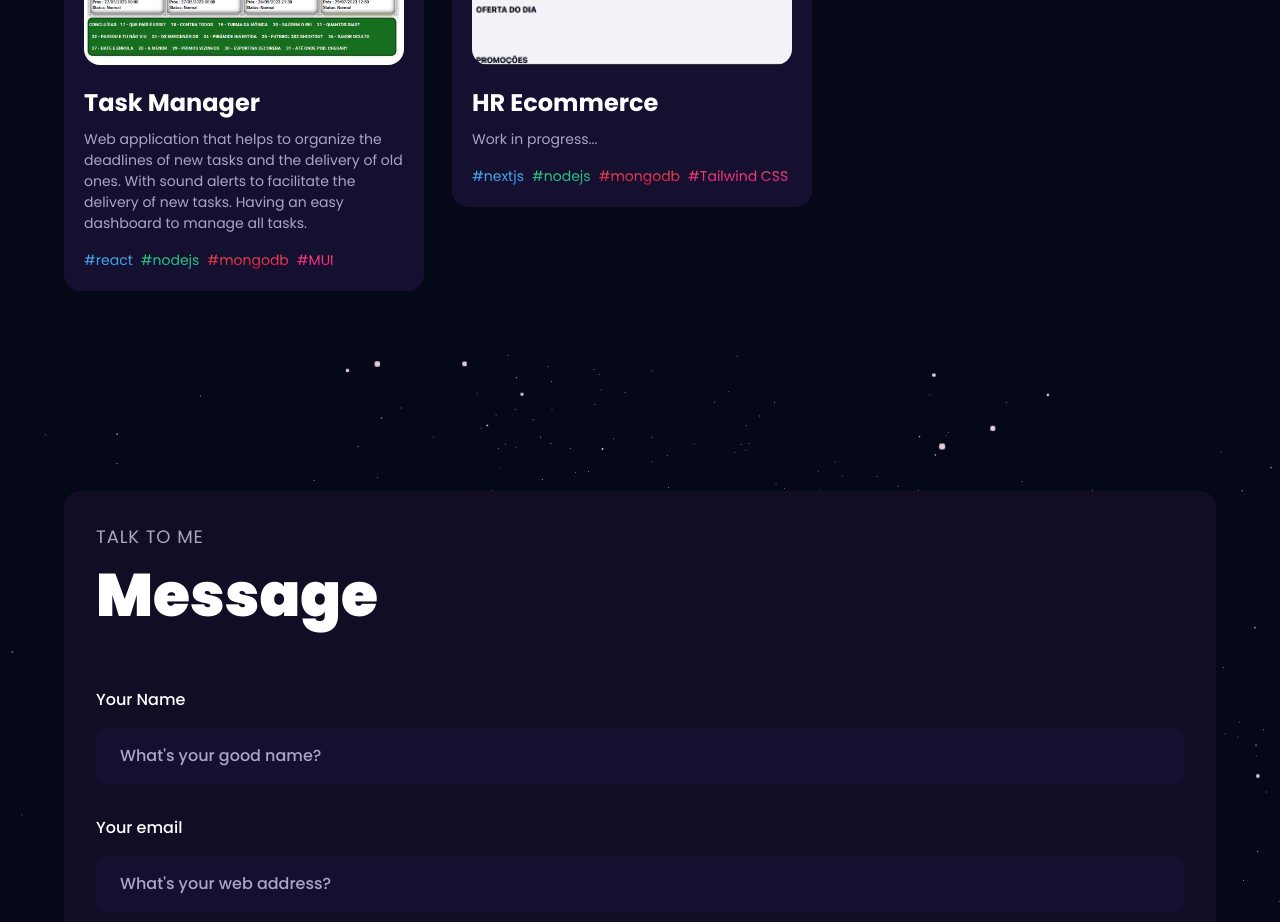
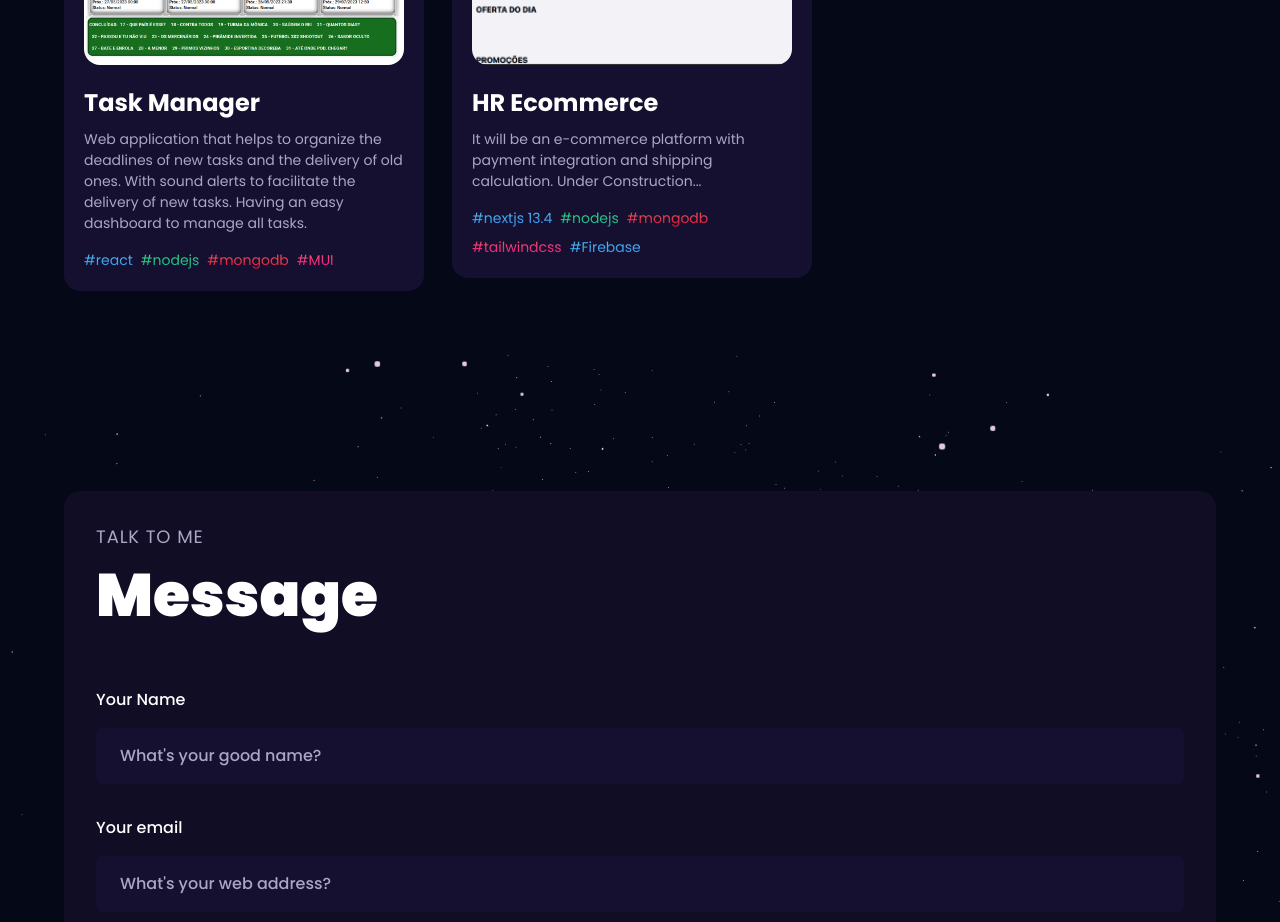
Before and after one commit to jonasmkunzler/jonask-portfolio, a React (Vite) app: page / in a window 1280 px wide. Shown: the part 3580-4502 px from the top of the page. Built offline with nearby package versions, Linux system fonts and the light colour scheme.

Commit message:
enviando novas alterações do index

```diff
--- a/src/constants/index.js
+++ b/src/constants/index.js
@@ -172,10 +172,11 @@ const projects = [
   },
   {
     name: 'HR Ecommerce',
-    description: 'Work in progress...',
+    description:
+      'It will be an e-commerce platform with payment integration and shipping calculation. Under Construction...',
     tags: [
       {
-        name: 'nextjs',
+        name: 'nextjs 13.4',
         color: 'blue-text-gradient'
       },
       {
@@ -187,8 +188,12 @@ const projects = [
         color: 'red-text-gradient'
       },
       {
-        name: 'Tailwind CSS',
+        name: 'tailwindcss',
         color: 'pink-text-gradient'
+      },
+      {
+        name: 'Firebase',
+        color: 'blue-text-gradient'
       }
     ],
     image: root_image_project_sec,
```
